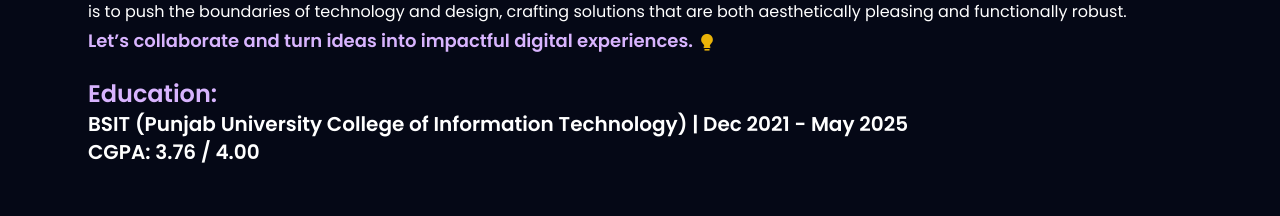
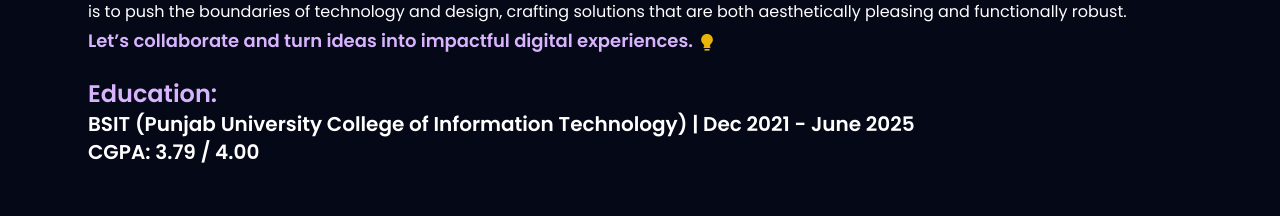
Before and after one commit to ZahraYasin2209/Personal-Portfolio-Site, a React (Vite) app: page / in a window 1280 px wide. Shown: the part 1316-1532 px from the top of the page. Built offline with nearby package versions, Linux system fonts and the light colour scheme.

Commit message:
About.jsx

```diff
--- a/src/components/About.jsx
+++ b/src/components/About.jsx
@@ -56,8 +56,8 @@
               <br />
               <span className="text-white lg:text-xl sm:text-[22px] xs:text-[15px] font-semibold">
                 BSIT (Punjab University College of Information Technology) | Dec
-                2021 - May 2025 <br />
-                CGPA: 3.76 / 4.00
+                2021 - June 2025 <br />
+                CGPA: 3.79 / 4.00
               </span>
             </div>
           </motion.div>
```
